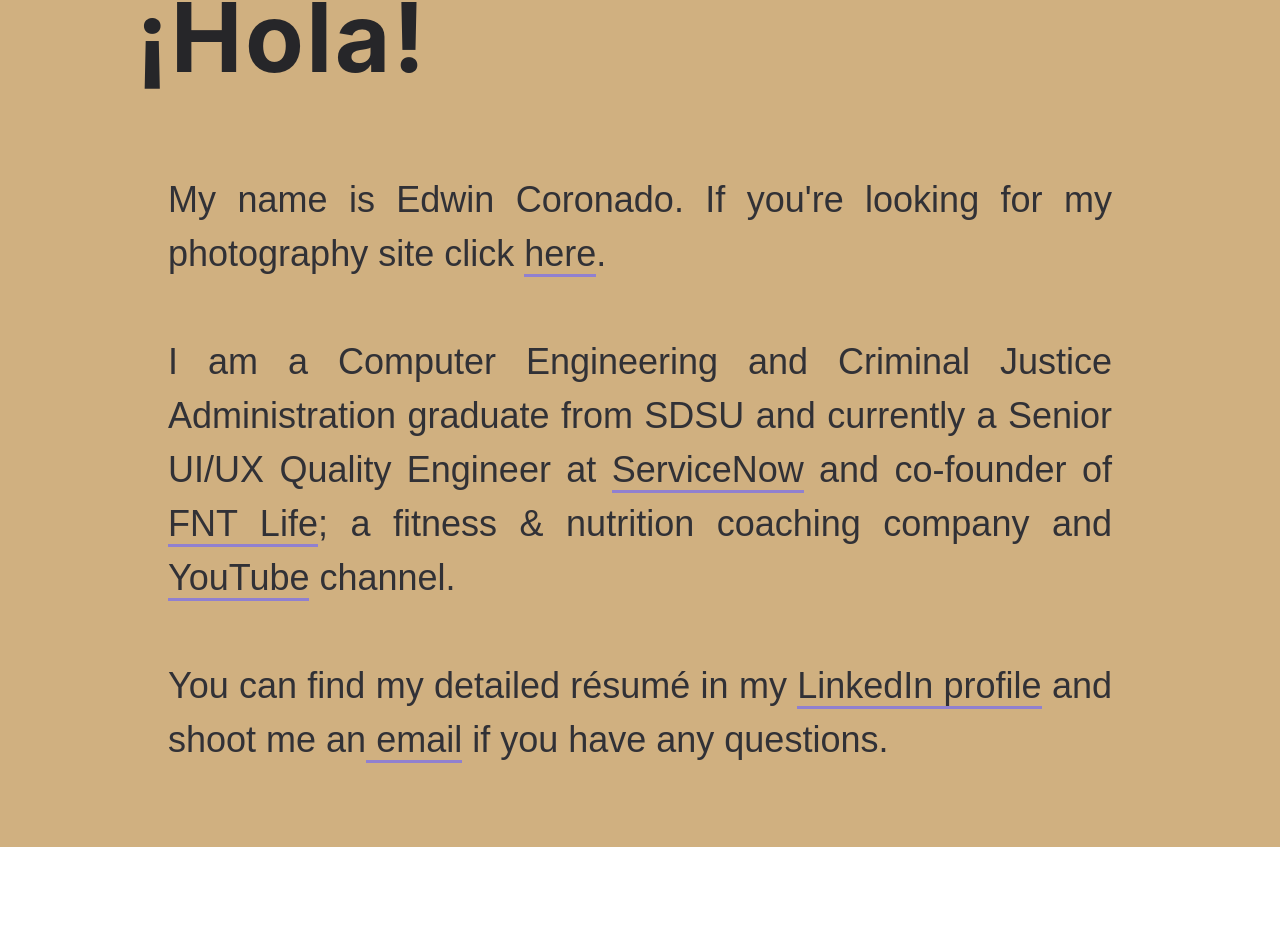
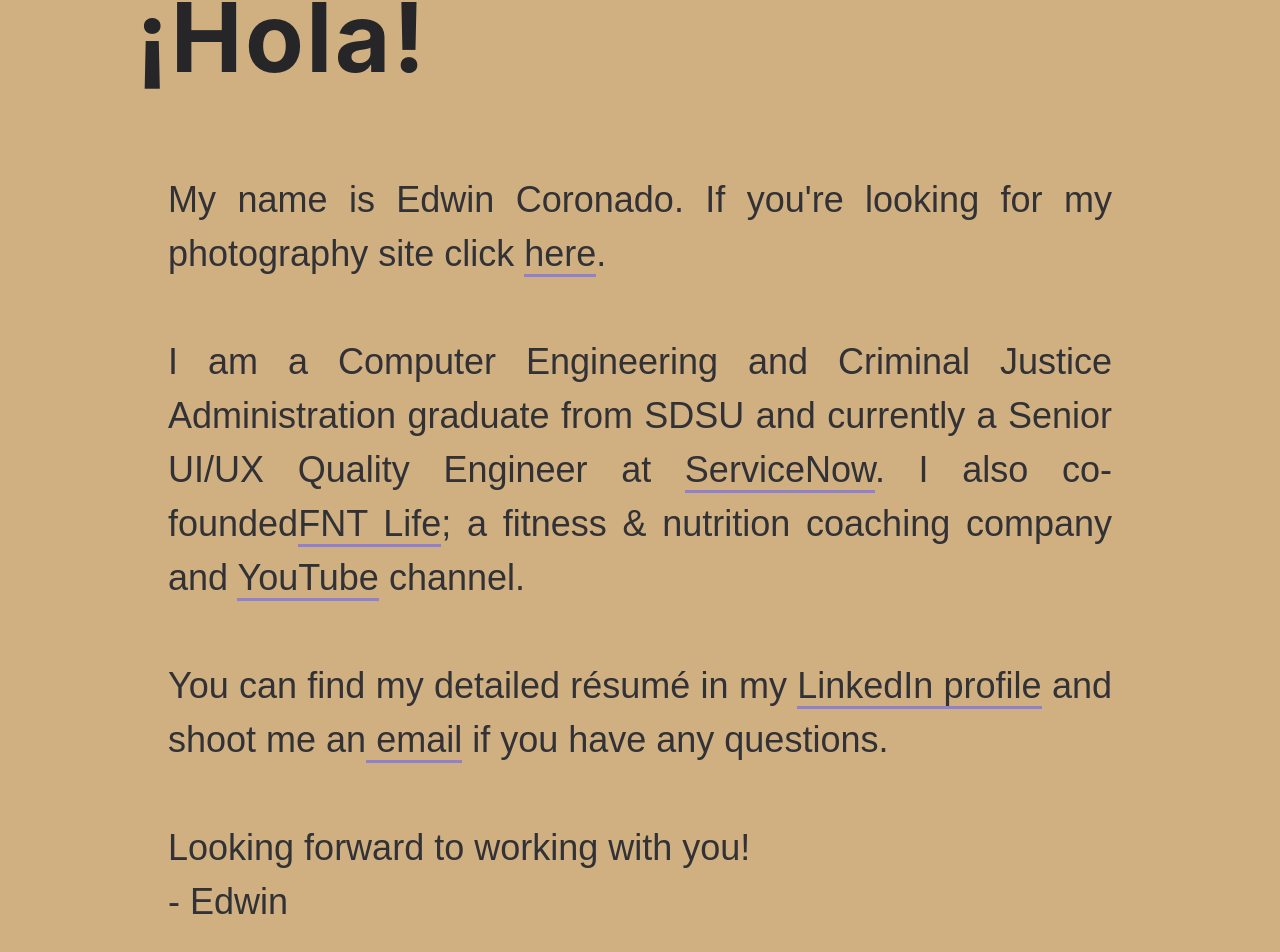
Before and after one commit to edwincoronado/website, a React (Create React App) app: page / in a window 1280 px wide. Shown: the part 939-1891 px from the top of the page. Before the commit the page ends 1786 px from the top, so only its background shows below. Built offline with nearby package versions, Linux system fonts and the light colour scheme.

Commit message:
Update About.js

```diff
--- a/src/About.js
+++ b/src/About.js
@@ -21,13 +21,18 @@
         My name is Edwin Coronado. If you're looking for my photography site
         click <Link url={photoUrl}>here</Link>.<br /><br />I am a Computer Engineering and
         Criminal Justice Administration graduate from SDSU and currently a
-        Senior UI/UX Quality Engineer at <Link url={snUrl}>ServiceNow</Link> and
-        co-founder of <Link url={fntUrl}>FNT Life</Link>; a fitness & nutrition
+        Senior UI/UX Quality Engineer at <Link url={snUrl}>ServiceNow</Link>. I also co-founded
+        <Link url={fntUrl}>FNT Life</Link>; a fitness & nutrition
         coaching company and <Link url={youTubeUrl}>YouTube</Link> channel.
         <br />
         <br /> You can find my detailed résumé in my{" "}
         <Link url={linkedInUrl}>LinkedIn profile</Link> and shoot me an
         <Link url={emailUrl}> email</Link> if you have any questions.
+        <br />
+        <br />
+        Looking forward to working with you!
+        <br />
+        - Edwin
       </p>
     </section>
   );
```
